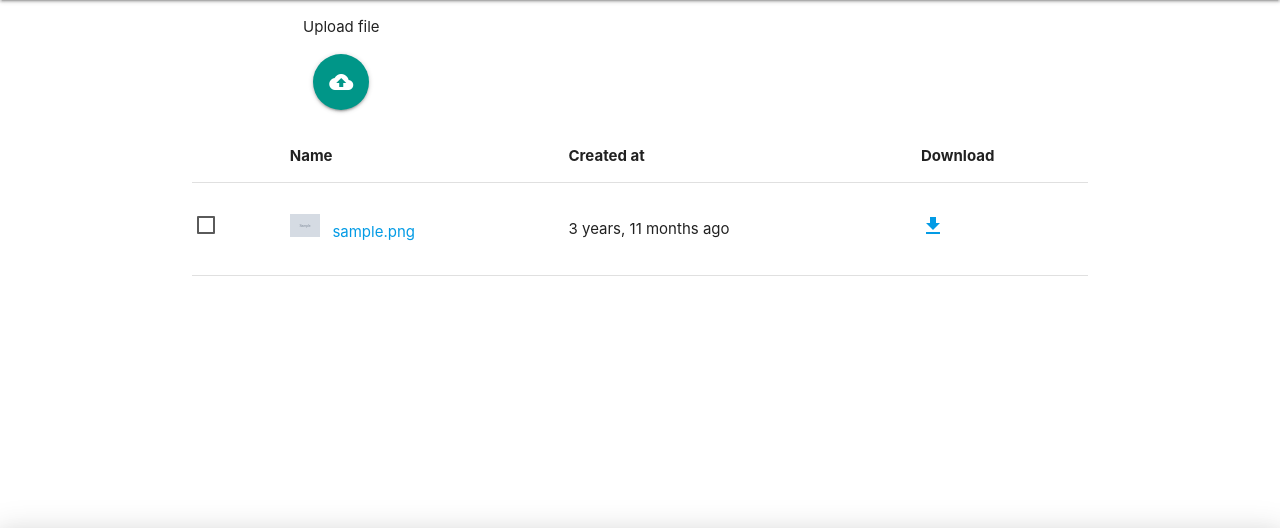
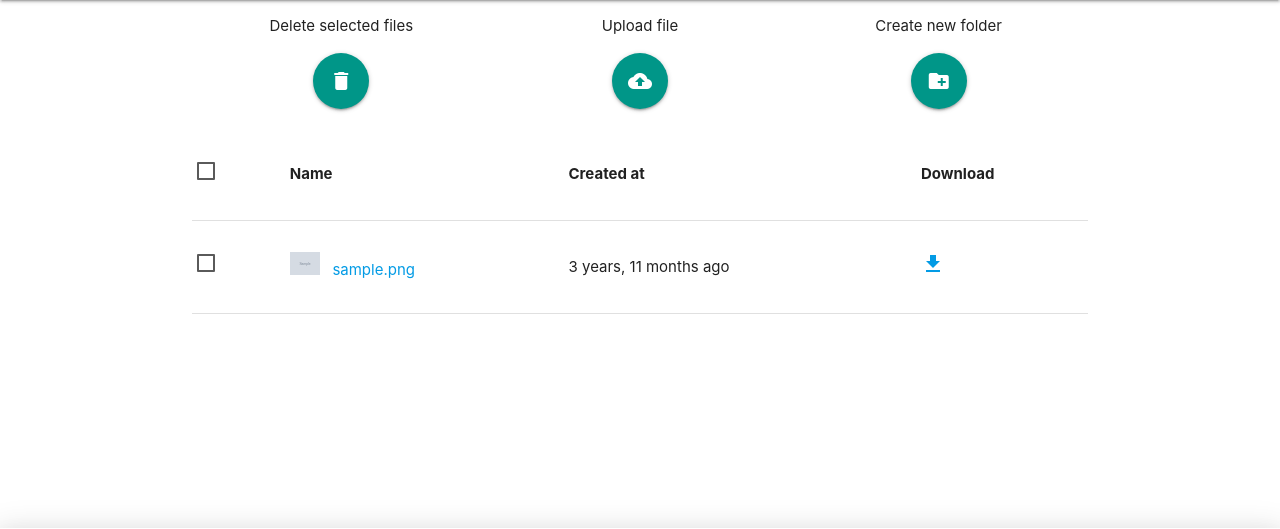
Before and after one commit to felipempinto/felisdrive, a Django app: a page that uses templates/main/header.html in a window 1280 px wide. Shown: the part 64-593 px from the top of the page. Run offline with Django 4.2, Linux system fonts and the light colour scheme; tables that the repository leaves empty hold one stand-in row (values such as "Sample post"); grey boxes marked "Sample" are stand-in pictures; some libraries are stand-ins or nearby versions.

Commit message:
Add delete button

```diff
--- a/main/urls.py
+++ b/main/urls.py
@@ -16,6 +16,8 @@ urlpatterns = [
     path('delete_token/<int:pk>/', views.delete_token, name='delete_token'),
     # path("upload/<source>/",views.upload,name='upload'),
     path("upload/<str:folder>/",views.upload,name='upload'),
+    path("delete/",views.delete_files,name="delete_files"),
+    # path("create_folder/",views.create_folder,name="create_folder"),
 
     path('folders/<slug:slug>/', views.folder_detail, name='folder_detail'),
 ] + static(settings.MEDIA_URL, document_root=settings.MEDIA_ROOT)
--- a/main/views.py
+++ b/main/views.py
@@ -20,6 +20,7 @@ from .forms import NewUserForm
 from .token import account_activation_token
 from .models import APIToken,Folder,Data
 
+import json
 import pytz
 import datetime
 import os
@@ -43,6 +44,24 @@ def homepage(request):
                       "folder":folder,
                       }
                   )
+
+
+def delete_files(request):
+    if request.method == 'POST':
+        data = json.loads(request.body)
+
+        selected_items = data.get('selected_items', [])
+
+        for item_id in selected_items:
+            try:
+                data_item = Data.objects.get(pk=item_id)
+                data_item.delete()
+            except Data.DoesNotExist:
+                pass
+
+        return JsonResponse({'message': 'Items deleted successfully'})
+
+    return redirect('main:homepage')
 
 
 def folder_detail(request, slug):
--- a/templates/main/header.html
+++ b/templates/main/header.html
@@ -1,7 +1,7 @@
 <!DOCTYPE html>
 <html lang="en">
 <head>
-  <title>Deep forest</title>
+  <title>Felis Drive</title>
   {% load static %}
 
   <script src="https://cdn.jsdelivr.net/npm/@fancyapps/ui@5.0/dist/fancybox/fancybox.umd.js"></script>
--- a/templates/main/homepage.html
+++ b/templates/main/homepage.html
@@ -6,18 +6,17 @@
 <div class="container">
   <div class="center">
     <div class="row">
-      <div class="col s12">
-  {% comment %} <form id="deleteForm" method="post" enctype="multipart/form-data" action="{% url 'main:delete' %}">
+      <div class="col s4">
+
+        <form id="deleteForm" method="post" enctype="multipart/form-data" action="{% url 'main:delete_files' %}">
           {% csrf_token %}
-
           <div class="delete-container">
             <p>Delete selected files</p>
-      <label for="fileInput" id="deleteButton" class="btn-floating btn-large waves-effect waves-light teal">
+            <label id="deleteButton" class="btn-floating btn-large waves-effect waves-light teal">
                 <i class="material-icons">delete</i>
             </label>
-      <input type="file" id="fileInput" name="file" style="display:none" multiple/>
           </div>
-  </form> {% endcomment %}
+        </form>
       </div>
 
   <div class="col s4">
@@ -34,19 +33,20 @@
   </form>
 </div>
 
-  {% comment %} <div class="col s4">
+
+<div class="col s4">
   <form id="downloadForm" method="post" enctype="multipart/form-data" action="{% url 'main:upload' folder='home' %}">
     {% csrf_token %}
 
     <div class="upload-container">
-      <p>Download file</p>
+      <p>Create new folder</p>
       <label for="fileInput" id="uploadButton" class="btn-floating btn-large waves-effect waves-light teal">
-          <i class="material-icons">cloud_upload</i>
+          <i class="material-icons">create_new_folder</i>
       </label>
       <input type="file" id="fileInput" name="file" style="display:none" multiple/>
     </div>
   </form>
-  </div> {% endcomment %}
+  </div>
 </div>
 </div>
 </div>
@@ -63,10 +63,15 @@
     </div>  {% endcomment %}
 
 
-    <table class="highlight">
+    <table id="data-table" class="highlight">
         <thead>
           <tr>
-              <th></th>
+              <th><p>
+                <label>
+                  <input type="checkbox" />
+                  <span></span>
+                </label>
+              </p></th>
               <th>Name</th>
               <th>Created at</th>
               <th>Download</th>
@@ -87,10 +92,10 @@
             {% endfor %}
             {% for data in datasets %}
 
-                <tr >
+                <tr>
                     <td><p>
                       <label>
-                        <input type="checkbox" />
+                        <input type="checkbox" id={{data.pk}} />
                         <span></span>
                       </label>
                     </p></td>
@@ -138,6 +143,62 @@
     window.location.href = url;
   }
 
+  var selectAllCheckbox = document.querySelector('#data-table thead input[type="checkbox"]');
+    selectAllCheckbox.addEventListener('change', function() {
+        // Get all checkboxes in the table body
+        var checkboxes = document.querySelectorAll('#data-table tbody input[type="checkbox"]');
+
+        // Set the state of all other checkboxes based on the "Select All" checkbox
+        checkboxes.forEach(function(checkbox) {
+            checkbox.checked = selectAllCheckbox.checked;
+        });
+    });
+
+  document.getElementById('deleteButton').addEventListener('click', function() {
+    var selectedItems = getSelectedItems();
+    if (selectedItems.length > 0) {
+        deleteSelectedItems(selectedItems);
+    } else {
+        alert('No items selected for deletion.');
+    }
+});
+
+function getSelectedItems() {
+    var selectedItems = [];
+    var checkboxes = document.querySelectorAll('#data-table input[type="checkbox"]');
+    console.log(checkboxes)
+
+    checkboxes.forEach(function(checkbox) {
+        if (checkbox.checked) {
+            var itemId = checkbox.id;
+            if (itemId.trim() !== '') {
+              selectedItems.push(itemId);
+          }
+        }
+    });
+
+    return selectedItems;
+}
+
+function deleteSelectedItems(selectedItems) {
+    var csrfToken = document.querySelector('[name=csrfmiddlewaretoken]').value;
+    var xhr = new XMLHttpRequest();
+    xhr.open('POST', '{% url "main:delete_files" %}', true);
+    xhr.setRequestHeader('Content-Type', 'application/json');
+    xhr.setRequestHeader('X-CSRFToken', csrfToken);
+
+    var data = JSON.stringify({ selected_items: selectedItems });
+
+    xhr.onreadystatechange = function() {
+        if (xhr.readyState === 4 && xhr.status === 200) {
+            console.log('Items deleted successfully');
+            location.reload();
+        }
+    };
+
+    xhr.send(data);
+}
+
 </script>
 
 {% endblock %}
```
Lines whose indentation alone changed are shown as unchanged.
